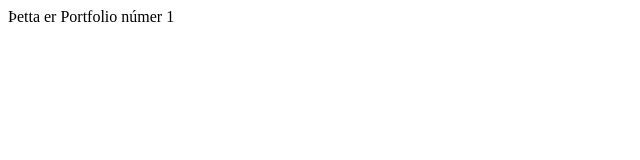
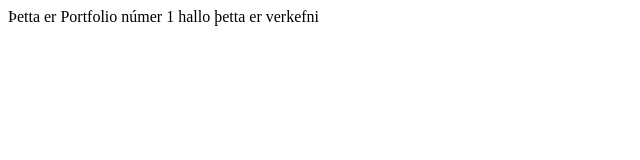
Before and after one commit to Kristin-eva/hallo, a plain HTML site: page index.html in a window 1280 px wide. Shown: the whole page, without its empty margins (0-640 px from the left). Drawn offline with Linux system fonts and the light colour scheme.

Commit message:
“lýsing”

```diff
--- a/index.html
+++ b/index.html
@@ -6,6 +6,6 @@
     <title>Portfolio</title>
 </head>
 <body>
-    Þetta er Portfolio númer 1
+    Þetta er Portfolio númer 1 hallo þetta er verkefni
 </body>
 </html>
```
